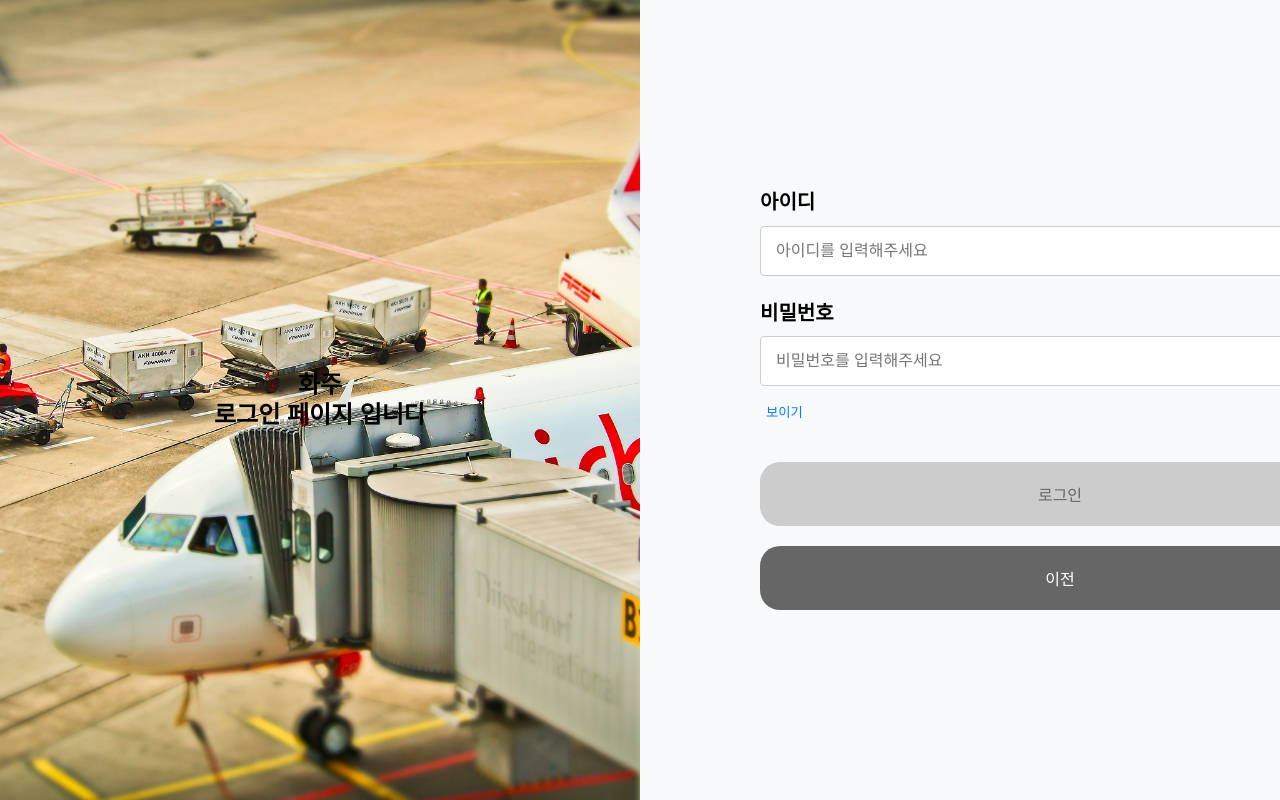
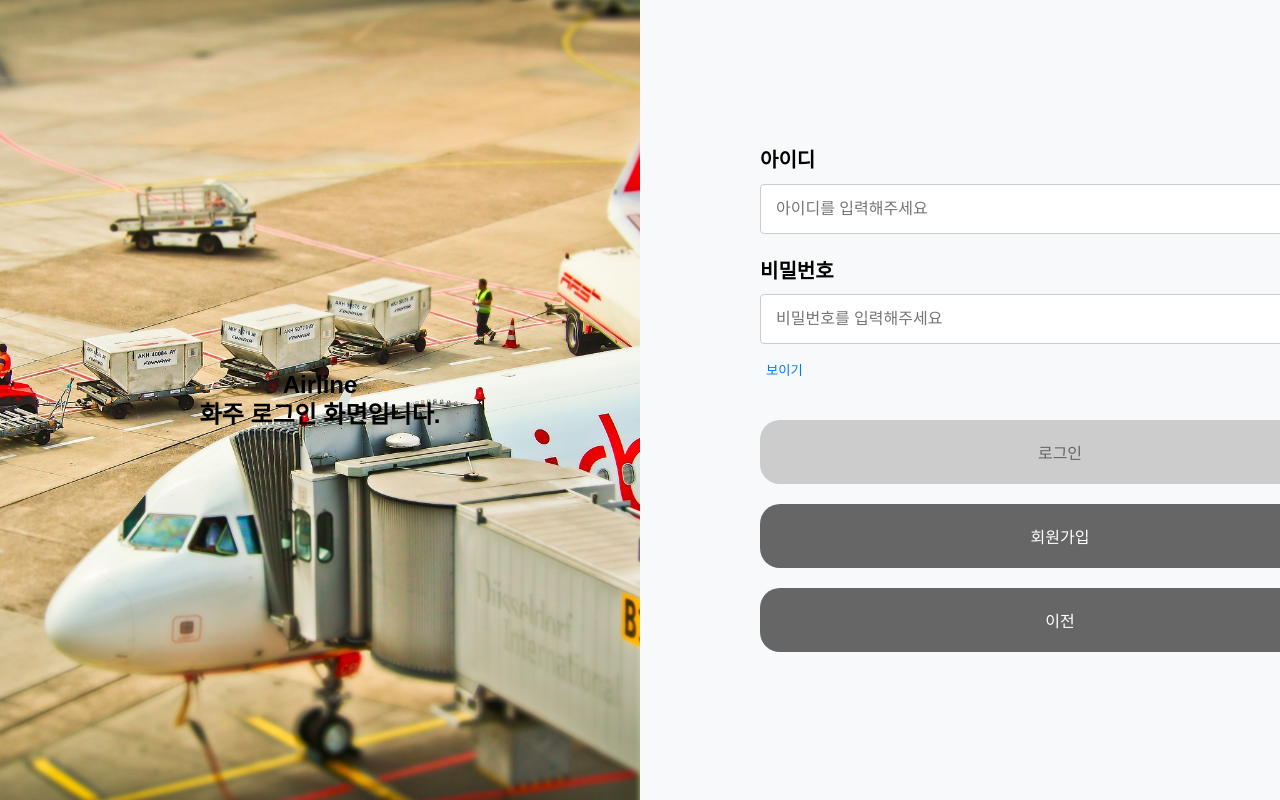
Before and after one commit to Monggu-Park/AirlineTransportFront, a React (Vite) app: page / in a window 1280 px wide. Both pictures are taken after a click on the button "화주 로그인". Shown: the top 800 px of the page. Built offline with nearby package versions, Linux system fonts and the light colour scheme.

Commit message:
feat: 회원가입 페이지와 페이지 변환 기능을 구현한다.

```diff
--- a/src/components/Login/LoginForm/index.jsx
+++ b/src/components/Login/LoginForm/index.jsx
@@ -1,14 +1,11 @@
-import React, {useState} from "react";
-import {useNavigate} from "react-router-dom";
-import * as Styled from "./style.js";
+import React, { useState } from "react";
+import * as Styled from "./style";
 import H3 from "@/components/Common/Font/Heading/H3/index.jsx";
 
-export default function LoginForm({role, onSelectRole}) {
-
+export default function LoginForm({ role, onSelectRole, onSignup }) {
     const [username, setUsername] = useState("");
     const [password, setPassword] = useState("");
     const [showPassword, setShowPassword] = useState(false);
-    const navigate = useNavigate();
 
     const isFormValid = username !== "" && password !== "";
 
@@ -22,40 +19,43 @@ export default function LoginForm({role, onSelectRole}) {
             <Styled.Form onSubmit={handleSubmit}>
                 <Styled.InputGroup>
                     <Styled.InputGroupSection>
-                        <H3 text='아이디'/>
+                        <H3 text="아이디" />
                     </Styled.InputGroupSection>
-
                     <Styled.Input
-                        type='text'
-                        id='username'
+                        type="text"
                         value={username}
                         onChange={(e) => setUsername(e.target.value)}
-                        placeholder='아이디를 입력해주세요'
+                        placeholder="아이디를 입력해주세요"
                         required
                     />
                 </Styled.InputGroup>
 
                 <Styled.InputGroup>
                     <Styled.InputGroupSection>
-                        <H3 text='비밀번호'/>
+                        <H3 text="비밀번호" />
                     </Styled.InputGroupSection>
                     <Styled.Input
                         type={showPassword ? "text" : "password"}
-                        id='password'
                         value={password}
                         onChange={(e) => setPassword(e.target.value)}
-                        placeholder='비밀번호를 입력해주세요'
+                        placeholder="비밀번호를 입력해주세요"
                         required
                     />
-                    <Styled.ShowPasswordBtn type='button' onClick={() => setShowPassword(!showPassword)}>
+                    <Styled.ShowPasswordBtn
+                        type="button"
+                        onClick={() => setShowPassword(!showPassword)}
+                    >
                         {showPassword ? "숨기기" : "보이기"}
                     </Styled.ShowPasswordBtn>
                 </Styled.InputGroup>
 
-                <Styled.SignInButton type='submit' disabled={!isFormValid}>
+                <Styled.SignInButton type="submit" disabled={!isFormValid}>
                     로그인
                 </Styled.SignInButton>
-                <Styled.SignInButton onClick={() => onSelectRole("")}>
+                <Styled.SignInButton onClick={onSignup}>
+                    회원가입
+                </Styled.SignInButton>
+                <Styled.SignInButton type="button" onClick={onSelectRole}>
                     이전
                 </Styled.SignInButton>
             </Styled.Form>
--- a/src/components/Login/SelectRole/style.js
+++ b/src/components/Login/SelectRole/style.js
@@ -8,6 +8,8 @@ export const RoleContainer = styled.div`
     flex-direction: column;
     justify-content: center;
     align-items: center;
+    background-color: ${theme.colorSystem.neutral["100"]};
+
 `
 
 export const RoleButton = styled.button`
@@ -15,9 +17,9 @@ export const RoleButton = styled.button`
     height: 200px;
     margin: 20px;
     border: none;
-    border-radius: 5px;
-    background-color: #f0f0f0;
-    color: #000;
+    border-radius: 16px;
+    background-color: ${theme.colorSystem.neutral["300"]};
+    color: ${theme.colorSystem.black};
     font-size: 2.5rem;
     cursor: pointer;
     transition: background-color 0.3s;
--- /dev/null
+++ b/src/components/Login/SignupForm/index.jsx
@@ -0,0 +1,82 @@
+import React, { useState } from "react";
+import * as Styled from "../LoginForm/style.js";
+import H3 from "@/components/Common/Font/Heading/H3/index.jsx";
+
+export default function SignupForm({ onBack }) {
+    const [id, setId] = useState("");
+    const [name, setName] = useState("");
+    const [location, setLocation] = useState("");
+    const [phone, setPhone] = useState("");
+
+    const isFormValid = id && name && location && phone;
+
+    const handleSubmit = (e) => {
+        e.preventDefault();
+        alert(`회원가입 완료: ${name}`);
+    };
+
+    return (
+        <Styled.LoginSection>
+            <Styled.Form onSubmit={handleSubmit}>
+                <Styled.InputGroup>
+                    <Styled.InputGroupSection>
+                        <H3 text="아이디" />
+                    </Styled.InputGroupSection>
+                    <Styled.Input
+                        type="text"
+                        value={id}
+                        onChange={(e) => setId(e.target.value)}
+                        placeholder="아이디를 입력해주세요"
+                        required
+                    />
+                </Styled.InputGroup>
+
+                <Styled.InputGroup>
+                    <Styled.InputGroupSection>
+                        <H3 text="이름" />
+                    </Styled.InputGroupSection>
+                    <Styled.Input
+                        type="text"
+                        value={name}
+                        onChange={(e) => setName(e.target.value)}
+                        placeholder="이름을 입력해주세요"
+                        required
+                    />
+                </Styled.InputGroup>
+
+                <Styled.InputGroup>
+                    <Styled.InputGroupSection>
+                        <H3 text="거주지" />
+                    </Styled.InputGroupSection>
+                    <Styled.Input
+                        type="text"
+                        value={location}
+                        onChange={(e) => setLocation(e.target.value)}
+                        placeholder="거주지를 입력해주세요"
+                        required
+                    />
+                </Styled.InputGroup>
+
+                <Styled.InputGroup>
+                    <Styled.InputGroupSection>
+                        <H3 text="휴대폰 번호" />
+                    </Styled.InputGroupSection>
+                    <Styled.Input
+                        type="tel"
+                        value={phone}
+                        onChange={(e) => setPhone(e.target.value)}
+                        placeholder="휴대폰 번호를 입력해주세요"
+                        required
+                    />
+                </Styled.InputGroup>
+
+                <Styled.SignInButton type="submit" disabled={!isFormValid}>
+                    회원가입
+                </Styled.SignInButton>
+                <Styled.SignInButton type="button" onClick={onBack}>
+                    이전
+                </Styled.SignInButton>
+            </Styled.Form>
+        </Styled.LoginSection>
+    );
+}
--- a/src/pages/Login/index.jsx
+++ b/src/pages/Login/index.jsx
@@ -1,30 +1,47 @@
+import React, { useState } from "react";
 import * as Styled from "./style";
-import React, { useState } from "react";
-import H1 from "@/components/Common/Font/Heading/H1";
+import SelectRole from "@/components/Login/SelectRole/index.jsx";
 import LoginForm from "@/components/Login/LoginForm/index.jsx";
-import SelectRole from "@/components/Login/SelectRole/index.jsx";
+import SignupForm from "@/components/Login/SignupForm/index.jsx";
+import {H1} from "@/components/Common/Font/Heading/H1/style.js";
+
 
 export default function Login() {
-    const [selectedRole, setSelectedRole] = useState("");
+    const [view, setView] = useState("selectRole"); // 현재 화면 상태: selectRole, login, signup
+    const [role, setRole] = useState(""); // 선택한 역할
+
+    const handleSelectRole = (selectedRole) => {
+        setRole(selectedRole);
+        setView("login");
+    };
 
     return (
         <Styled.LoginContainer>
             <Styled.WelcomeSection>
-                {selectedRole? (
-                    <H1 text={selectedRole} />
-                ) : (
-                    <H1 text='Airline' />
-                )
-                }
-                <H1 text='로그인 페이지 입니다' />
+                <H1>Airline</H1>
+                {view === "login" && <H1>{`${role} 로그인 화면입니다.`}</H1>}
+                {view === "signup" && <H1>회원가입 화면입니다.</H1>}
             </Styled.WelcomeSection>
-            {selectedRole ? (
-                <LoginForm role={selectedRole} onSelectRole={(role) => setSelectedRole(role)}/> // role 선택 시 LoginForm 렌더링
-            ) : (
-                <SelectRole onSelectRole={(role) => setSelectedRole(role)} /> // role 선택 화면 렌더링
+
+            {view === "selectRole" && (
+                <SelectRole
+                    onSelectRole={handleSelectRole}
+                />
             )}
 
+            {view === "login" && (
+                <LoginForm
+                    role={role}
+                    onSelectRole={() => setView("selectRole")}
+                    onSignup={() => setView("signup")}
+                />
+            )}
 
+            {view === "signup" && (
+                <SignupForm
+                    onBack={() => setView("login")}
+                />
+            )}
         </Styled.LoginContainer>
     );
 }
```
